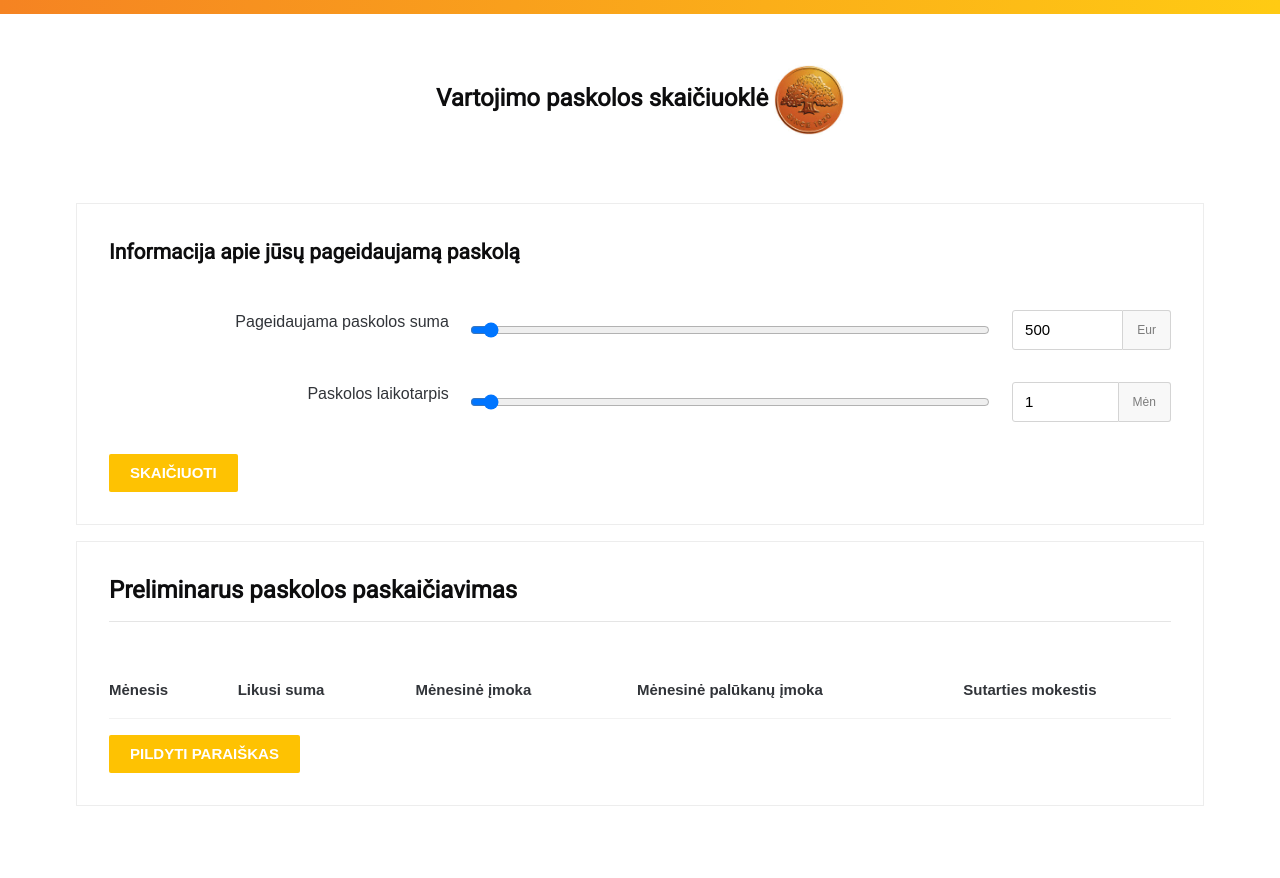
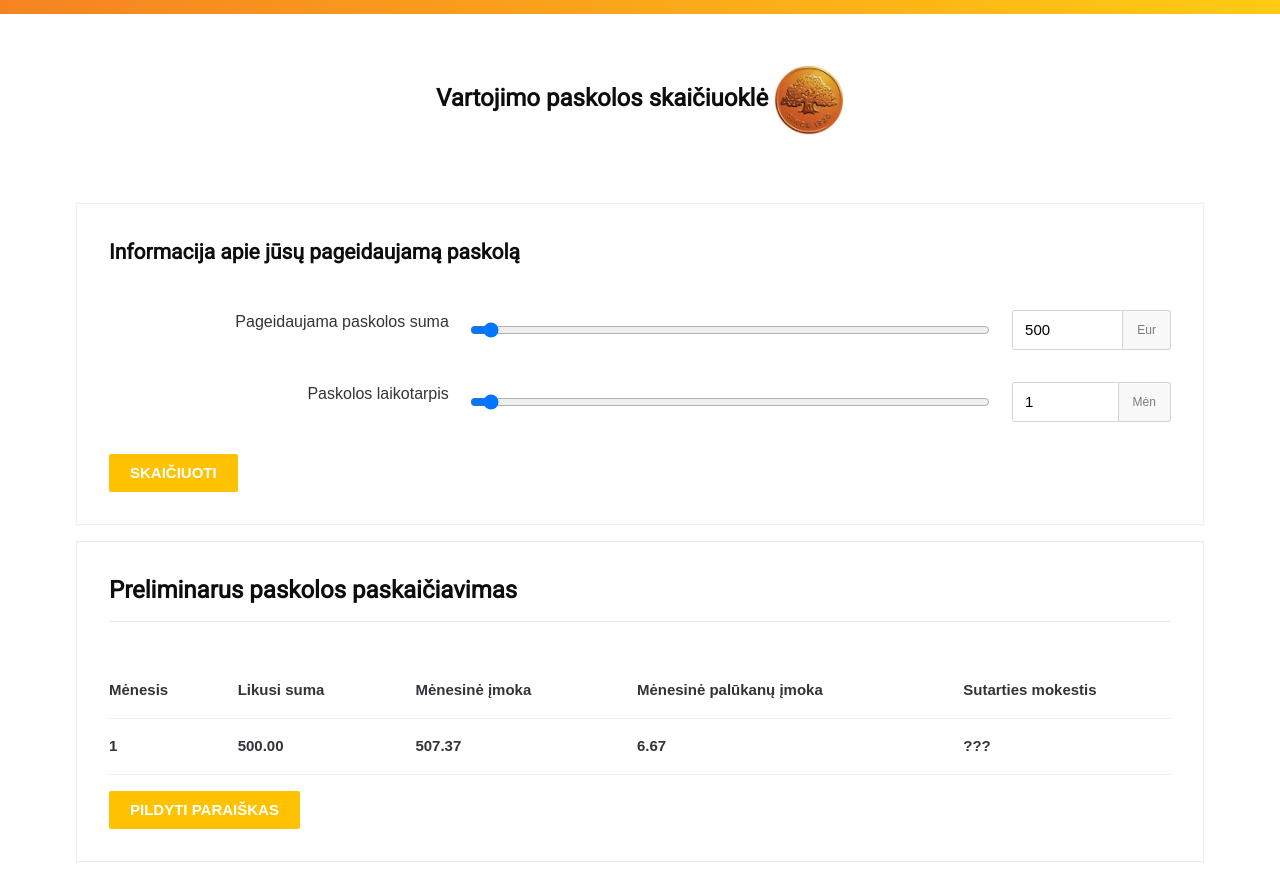
Before and after one commit to PaulKutka/swed-loan-front, an Angular app: page / in a window 1280 px wide. Both pictures are taken after a click on the button "SKAIČIUOTI". Before the commit the page ends 822 px from the top, so only its background shows below. Built offline with nearby package versions, Linux system fonts and the light colour scheme.

Commit message:
[Dev] table outputs data, need fix one column

```diff
--- a/src/app/app.component.ts
+++ b/src/app/app.component.ts
@@ -1,4 +1,4 @@
-import { Component } from '@angular/core';
+import {Component} from "@angular/core";
 
 @Component({
   selector: 'app-root',
--- a/src/app/app.module.ts
+++ b/src/app/app.module.ts
@@ -7,7 +7,6 @@ import {AppComponent} from "./app.component";
 import {CalculatorComponent} from "./calculator/calculator.component";
 import {APP_ROUTES_PROVIDER} from "./app-routes";
 import {LoanTablesComponent} from './loan-tables/loan-tables.component';
-import {DataService} from "./data-service";
 
 @NgModule({
   declarations: [
@@ -21,7 +20,7 @@ import {DataService} from "./data-service";
     HttpModule,
     APP_ROUTES_PROVIDER
   ],
-  providers: [DataService],
+  providers: [],
   bootstrap: [AppComponent]
 })
 export class AppModule {
--- a/src/app/calculator/calculator.component.html
+++ b/src/app/calculator/calculator.component.html
@@ -1,5 +1,3 @@
-<!--<input [(ngModel)]="loanSum" type="text" (click)="someMethod()">-->
-
 <div class="form form-border">
   <h4>Informacija apie jūsų pageidaujamą paskolą</h4>
 
@@ -95,4 +93,4 @@
 <!--</div>-->
 
 <!--</div>-->
-<app-loan-tables ></app-loan-tables>
+<app-loan-tables [loanArrayOutput]="loanArray"></app-loan-tables>
--- a/src/app/calculator/calculator.component.ts
+++ b/src/app/calculator/calculator.component.ts
@@ -1,8 +1,6 @@
-import {Component, OnInit} from "@angular/core";
-import {LoanTablesComponent} from "../loan-tables/loan-tables.component";
+import {Component, OnInit, Output} from "@angular/core";
+import {Payment} from "./payment";
 import {PaymentsCalculated} from "./paymentsCalculated";
-import {Payment} from "./payment";
-import {DataService} from "../data-service";
 
 @Component({
   selector: 'app-calculator',
@@ -15,7 +13,9 @@ export class CalculatorComponent implements OnInit {
   loanSum: number;
   loanTime: number;
 
-  constructor(private DataService: DataService) {
+  loanArray: Payment[] = [];
+
+  constructor() {
     setTimeout(() => this.loanSum = 500);
     setTimeout(() => this.loanTime = 1);
   }
@@ -23,9 +23,9 @@ export class CalculatorComponent implements OnInit {
   ngOnInit() {
   }
 
-  calculatePayments(): void{
-    this.DataService.setCalculatedPayments(this.loanSum, this.loanTime);
-    new LoanTablesComponent(this.DataService).populatePayments();
+  calculatePayments(): void {
+    this.loanArray = new PaymentsCalculated(this.loanSum, this.loanTime).loanArray;
+    console.log(this.loanArray);
   }
 
 }
--- a/src/app/calculator/paymentsCalculated.ts
+++ b/src/app/calculator/paymentsCalculated.ts
@@ -1,24 +1,20 @@
 import {Payment} from "./payment";
-/**
- * Created by Tomas on 2/25/2017.
- */
 
 export class PaymentsCalculated {
+
   loanSum: number;
   loanTime: number;
 
+  private _loanArray: Payment[] = [];
 
-  constructor(loanSum, loanTime) {
+  constructor(loanSum:number,loanTime:number) {
     this.loanSum = loanSum;
     this.loanTime = loanTime;
-
-
+    this._loanArray = this.calculateLoanDetails();
   }
 
   calculateLoanDetails(): Array<Payment>{
-
     return this.loanInformation(this.loanSum, this.loanTime);
-
   }
 
   loanInformation(loanSum: number, loanTime: number): Array<Payment> {
@@ -44,4 +40,12 @@ export class PaymentsCalculated {
     return new Payment(currentMonth + 1,
       leftSum.toFixed(2), monthlySum.toFixed(2), (leftSum * monthlyInterestRate).toFixed(2));
   }
+
+  get loanArray(): Payment[] {
+    return this._loanArray;
+  }
+
+  set loanArray(value: Payment[]) {
+    this._loanArray = value;
+  }
 }
--- a/src/app/data-service.ts
+++ /dev/null
@@ -1,20 +0,0 @@
-import {Injectable} from "@angular/core";
-import {PaymentsCalculated} from "./calculator/paymentsCalculated";
-import {Payment} from "./calculator/payment";
-
-
-@Injectable()
-export class DataService {
-
-  loanArray: Payment[] = [];
-
-  setCalculatedPayments(loanSum: number, loanTime:number){
-    this.loanArray = new PaymentsCalculated(loanSum, loanTime).calculateLoanDetails();
-
-  }
-
-  getCalculatedPayments() {
-    return this.loanArray;
-  }
-
-}
--- a/src/app/loan-tables/loan-tables.component.html
+++ b/src/app/loan-tables/loan-tables.component.html
@@ -1,9 +1,9 @@
-<form method="post" action="" class="form form-border">
+<div class="form form-border">
   <h3>Preliminarus paskolos paskaičiavimas</h3>
   <hr>
   <br>
 
-  <table>
+  <table >
     <thead>
     <tr>
       <th>Mėnesis</th>
@@ -13,20 +13,19 @@
       <th>Sutarties mokestis</th>
     </tr>
     </thead>
-    <tbody>
-    <span *ngIf="loanArray.length > 0">
-      <tr *ngFor="let payment of loanArray">
+    <tbody >
+      <tr></tr>
+    <tr *ngFor="let payment of loanArrayOutput ">
       <th>{{payment.monthNumber}}</th>
       <th>{{payment.leftSum}}</th>
       <th>{{payment.monthlySum}}</th>
       <th>{{payment.monthlyInterestSum}}</th>
       <th>???</th>
     </tr>
-    </span>
     </tbody>
   </table>
 
   <div class="form-item">
-    <button type="submit">Pildyti paraiškas</button>
+    <button >Pildyti paraiškas</button>
   </div>
-</form>
+</div>
--- a/src/app/loan-tables/loan-tables.component.ts
+++ b/src/app/loan-tables/loan-tables.component.ts
@@ -1,28 +1,23 @@
-import {Component, OnInit} from "@angular/core";
+import {Component, OnInit, Input} from "@angular/core";
 import {Payment} from "../calculator/payment";
-import {DataService} from "../data-service";
 
 @Component({
   selector: 'app-loan-tables',
   templateUrl: './loan-tables.component.html',
-  styleUrls: ['./loan-tables.component.css']
+  styleUrls: ['./loan-tables.component.css'],
+  inputs:['loanArrayOutput']
 })
 
-export class LoanTablesComponent implements OnInit{
+export class LoanTablesComponent implements OnInit {
 
-  loanArray: Payment[] = [];
+  @Input('loanArrayOutput')
+  loanArrayOutput:Payment[];
 
-  constructor(private DataService: DataService){
+  constructor( ) {
 
   }
 
-  ngOnInit(){
-
-  }
-
-  populatePayments(){
-    this.loanArray = this.DataService.getCalculatedPayments();
-    console.log(this.loanArray);
+  ngOnInit() {
   }
 
 }
```
